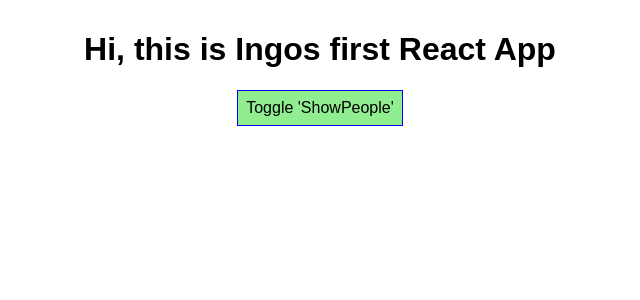
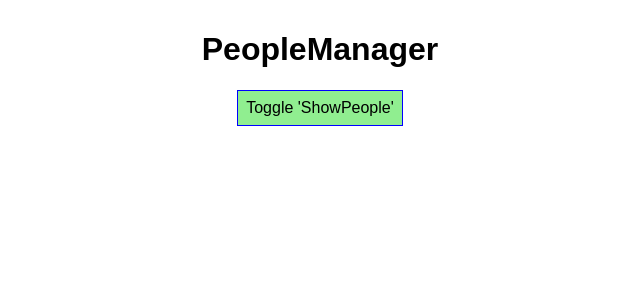
Before and after one commit to igambin/learnReact, a React app in the folder 01_IntroApp_FirstComponent_props_state/: page / in a window 1280 px wide. Shown: the top 300 px of the page, without its empty margins (320-960 px from the left). Built offline with nearby package versions, Linux system fonts and the light colour scheme.

Commit message:
add exemplary prop appTitle to App-props

```diff
--- a/01_IntroApp_FirstComponent_props_state/src/components/Cockpit/Cockpit.js
+++ b/01_IntroApp_FirstComponent_props_state/src/components/Cockpit/Cockpit.js
@@ -12,7 +12,7 @@ const Cockpit = (props) => {
   return (
     <div>
       <h1>
-        Hi, this is Ingos first React App
+        {props.appTitle}
       </h1>
       <button
         className={btnClass.join(' ')}
--- a/01_IntroApp_FirstComponent_props_state/src/containers/App.js
+++ b/01_IntroApp_FirstComponent_props_state/src/containers/App.js
@@ -67,6 +67,7 @@ class App extends Component {
     return (
       <div className={classes.App}>
         <Cockpit
+          appTitle={this.props.appTitle}
           showPeople={this.state.showPeople}
           togglePeopleView={this.togglePeopleHandler}
           />
--- a/01_IntroApp_FirstComponent_props_state/src/index.js
+++ b/01_IntroApp_FirstComponent_props_state/src/index.js
@@ -4,5 +4,5 @@ import './index.css';
 import App from './containers/App';
 import registerServiceWorker from './registerServiceWorker';
 
-ReactDOM.render(<App />, document.getElementById('root'));
+ReactDOM.render(<App appTitle='PeopleManager' />, document.getElementById('root'));
 registerServiceWorker();
```
